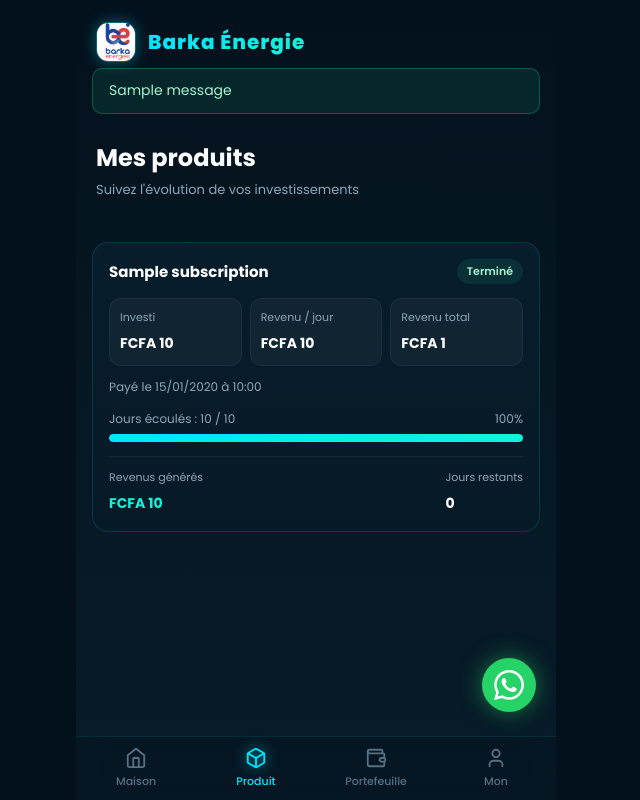
After one commit to fredogary7-rgb/f, a Flask app: page /mes-produits in a window 1280 px wide. The commit adds this page. Shown: the whole page, without its empty margins (324-964 px from the left). Run offline with Flask 3, Linux system fonts and the light colour scheme; the visitor is signed in with stand-in values (Sample User, id 1); one stand-in notice (Sample message) is shown; a database or web service that is not in the repository returns one stand-in record (values such as "Sample title"); some libraries are stand-ins or nearby versions.

Commit message:
Page Mes produits (evolution des investissements) + revenus credites chaque jour a l'heure du paiement

```diff
--- a/app.py
+++ b/app.py
@@ -172,12 +172,20 @@ def credit_income(user_id):
             subs = cur.fetchall()
             for s in subs:
                 sid, daily, days, start, credited_amount = s
+                # Compte les cycles complets de 24h depuis l'heure du paiement
                 elapsed_days = max(0, (now - start).days)
                 earned = min(elapsed_days, days) * float(daily)
                 to_credit = earned - float(credited_amount or 0)
                 if to_credit > 0:
                     cur.execute("UPDATE users SET balance = balance + %s WHERE id = %s", (to_credit, user_id))
                     cur.execute("UPDATE subscriptions SET credited_amount = %s WHERE id = %s", (earned, sid))
+
+
+@app.before_request
+def auto_credit_income():
+    """Crédite les revenus journaliers automatiquement à chaque requête d'un utilisateur connecté."""
+    if "user_id" in session and request.endpoint != "static":
+        credit_income(session["user_id"])
 
 
 def credit_referral_commissions(user_id, amount):
@@ -261,6 +269,41 @@ def produit_confirmation(name):
     if not product:
         return redirect(url_for("produit"))
     return render_template("confirmation.html", product=product)
+
+
+@app.route("/mes-produits")
+@login_required
+def mes_produits():
+    credit_income(session["user_id"])
+    now = datetime.now()
+    with get_db() as conn:
+        with conn.cursor(cursor_factory=RealDictCursor) as cur:
+            cur.execute("SELECT * FROM subscriptions WHERE user_id = %s ORDER BY created_at DESC", (session["user_id"],))
+            subs = cur.fetchall()
+
+    items = []
+    for s in subs:
+        start = s["start_date"]
+        total_days = int(s["days"] or 0)
+        # Cycles complets de 24h depuis l'heure du paiement
+        elapsed_days = max(0, (now - start).days)
+        elapsed_days = min(elapsed_days, total_days)
+        progress = int(elapsed_days * 100 / total_days) if total_days else 100
+        items.append({
+            "name": s["product_name"],
+            "price": int(float(s["price"])),
+            "daily": int(float(s["daily_income"])),
+            "total": int(float(s["total_income"])),
+            "start": start,
+            "elapsed_days": elapsed_days,
+            "total_days": total_days,
+            "progress": progress,
+            "earned": int(float(s["credited_amount"] or 0)),
+            "remaining": max(0, total_days - elapsed_days),
+            "active": elapsed_days < total_days,
+        })
+
+    return render_template("mes_produits.html", products=items, count=len(items))
 
 
 @app.route("/portefeuille")
--- a/static/css/portefeuille.css
+++ b/static/css/portefeuille.css
@@ -135,6 +135,58 @@
 }
 .stat span { display: block; font-size: 11px; color: var(--muted); margin-bottom: 4px; }
 .stat b { font-size: 14px; font-weight: 700; color: var(--accent); word-break: break-word; }
+
+/* ===== MES PRODUITS (évolution des investissements) ===== */
+.invest-head {
+    display: flex;
+    justify-content: space-between;
+    align-items: center;
+    margin-bottom: 14px;
+}
+.invest-stats {
+    display: grid;
+    grid-template-columns: repeat(3, 1fr);
+    gap: 8px;
+    margin-bottom: 12px;
+}
+.invest-stat {
+    background: rgba(255,255,255,0.04);
+    border: 1px solid rgba(255,255,255,0.05);
+    border-radius: 12px;
+    padding: 10px;
+}
+.stat-label { display: block; font-size: 11px; color: var(--muted); margin-bottom: 4px; }
+.stat-value { font-size: 14px; font-weight: 700; color: #fff; word-break: break-word; }
+.invest-date { font-size: 12px; color: var(--muted); margin-bottom: 14px; }
+.invest-progress-head {
+    display: flex;
+    justify-content: space-between;
+    font-size: 12px;
+    color: var(--muted);
+    margin-bottom: 6px;
+}
+.invest-progress {
+    height: 8px;
+    border-radius: 999px;
+    background: rgba(255,255,255,0.08);
+    overflow: hidden;
+    margin-bottom: 14px;
+}
+.invest-progress-fill {
+    height: 100%;
+    border-radius: 999px;
+    background: linear-gradient(90deg, #00E5FF, #14F1D9);
+    box-shadow: 0 0 8px rgba(0,229,255,0.55);
+    transition: width 0.6s cubic-bezier(0.34,1.56,0.64,1);
+}
+.invest-footer {
+    display: flex;
+    justify-content: space-between;
+    gap: 10px;
+    padding-top: 12px;
+    border-top: 1px solid rgba(255,255,255,0.06);
+}
+.invest-footer .stat-value.earn { color: #14F1D9; }
 
 /* ===== CARTE BANCAIRE (solde + numéro) ===== */
 .bank-card {
--- a/templates/dashboard.html
+++ b/templates/dashboard.html
@@ -48,6 +48,10 @@
                 <a class="menu-item" href="{{ url_for('produit') }}">
                     <span class="menu-icon"><svg xmlns="http://www.w3.org/2000/svg" width="24" height="24" viewBox="0 0 24 24" fill="none" stroke="currentColor" stroke-width="2" stroke-linecap="round" stroke-linejoin="round"><path d="M21 8a2 2 0 0 0-1-1.73l-7-4a2 2 0 0 0-2 0l-7 4A2 2 0 0 0 3 8v8a2 2 0 0 0 1 1.73l7 4a2 2 0 0 0 2 0l7-4A2 2 0 0 0 21 16Z"/><path d="m3.3 7 8.7 5 8.7-5"/><path d="M12 22V12"/></svg></span>
                     <span>Produits</span>
+                </a>
+                <a class="menu-item" href="{{ url_for('mes_produits') }}">
+                    <span class="menu-icon"><svg xmlns="http://www.w3.org/2000/svg" width="24" height="24" viewBox="0 0 24 24" fill="none" stroke="currentColor" stroke-width="2" stroke-linecap="round" stroke-linejoin="round"><path d="m16 16 2-4 2 4"/><path d="M22 16a3 3 0 0 1-6 0"/><path d="M2 16a8 8 0 0 1 16 0"/><path d="M12 12v4"/></svg></span>
+                    <span>Mes produits</span>
                 </a>
                 <a class="menu-item" href="{{ url_for('equipe') }}">
                     <span class="menu-icon"><svg xmlns="http://www.w3.org/2000/svg" width="24" height="24" viewBox="0 0 24 24" fill="none" stroke="currentColor" stroke-width="2" stroke-linecap="round" stroke-linejoin="round"><path d="M16 21v-2a4 4 0 0 0-4-4H6a4 4 0 0 0-4 4v2"/><circle cx="9" cy="7" r="4"/><path d="M22 21v-2a4 4 0 0 0-3-3.87"/><path d="M16 3.13a4 4 0 0 1 0 7.75"/></svg></span>
--- /dev/null
+++ b/templates/mes_produits.html
@@ -0,0 +1,128 @@
+<!DOCTYPE html>
+<html lang="fr">
+<head>
+    <meta charset="UTF-8">
+    <meta name="viewport" content="width=device-width, initial-scale=1.0, viewport-fit=cover">
+    <title>Mes produits - Barka Énergie</title>
+    <link rel="preconnect" href="https://fonts.googleapis.com">
+    <link rel="preconnect" href="https://fonts.gstatic.com" crossorigin>
+    <link href="https://fonts.googleapis.com/css2?family=Poppins:wght@400;500;600;700;800&display=swap" rel="stylesheet">
+    <link rel="stylesheet" href="{{ url_for('static', filename='css/home.css') }}">
+    <link rel="stylesheet" href="{{ url_for('static', filename='css/dashboard.css') }}">
+    <link rel="stylesheet" href="{{ url_for('static', filename='css/portefeuille.css') }}">
+</head>
+<body>
+    <main class="app">
+        <header class="dash-header">
+            <img class="dash-logo" src="{{ url_for('static', filename='f.jpg') }}" alt="Barka Énergie">
+            <span class="dash-brand">Barka Énergie</span>
+        </header>
+
+        {% with messages = get_flashed_messages(with_categories=true) %}
+            {% if messages %}
+                <div class="flash-container">
+                    {% for category, message in messages %}
+                        <div class="flash flash-{{ category }}">{{ message }}</div>
+                    {% endfor %}
+                </div>
+            {% endif %}
+        {% endwith %}
+
+        <section class="page-title">
+            <h1>Mes produits</h1>
+            <p>Suivez l'évolution de vos investissements</p>
+        </section>
+
+        {% if products %}
+            {% for p in products %}
+            <section class="card-section">
+                <div class="invest-card">
+                    <div class="invest-head">
+                        <span class="invest-name">{{ p.name }}</span>
+                        <span class="badge {% if p.active %}badge-approved{% else %}badge-completed{% endif %}">{{ 'Actif' if p.active else 'Terminé' }}</span>
+                    </div>
+
+                    <div class="invest-stats">
+                        <div class="invest-stat">
+                            <span class="stat-label">Investi</span>
+                            <span class="stat-value">FCFA {{ p.price|fmt }}</span>
+                        </div>
+                        <div class="invest-stat">
+                            <span class="stat-label">Revenu / jour</span>
+                            <span class="stat-value">FCFA {{ p.daily|fmt }}</span>
+                        </div>
+                        <div class="invest-stat">
+                            <span class="stat-label">Revenu total</span>
+                            <span class="stat-value">FCFA {{ p.total|fmt }}</span>
+                        </div>
+                    </div>
+
+                    <div class="invest-date">Payé le {{ p.start.strftime('%d/%m/%Y à %H:%M') }}</div>
+
+                    <div class="invest-progress-head">
+                        <span>Jours écoulés : {{ p.elapsed_days }} / {{ p.total_days }}</span>
+                        <span>{{ p.progress }}%</span>
+                    </div>
+                    <div class="invest-progress">
+                        <div class="invest-progress-fill" style="width: {{ p.progress }}%;"></div>
+                    </div>
+
+                    <div class="invest-footer">
+                        <div>
+                            <span class="stat-label">Revenus générés</span>
+                            <span class="stat-value earn">FCFA {{ p.earned|fmt }}</span>
+                        </div>
+                        <div>
+                            <span class="stat-label">Jours restants</span>
+                            <span class="stat-value">{{ p.remaining }}</span>
+                        </div>
+                    </div>
+                </div>
+            </section>
+            {% endfor %}
+        {% else %}
+            <section class="card-section">
+                <div class="bank-card" style="text-align:center;">
+                    <span class="bank-number-label">Aucun produit</span>
+                    <span class="bank-number-value" style="font-size:16px; margin-top:8px;">Vous n'avez pas encore acheté de produit</span>
+                    <a class="wallet-btn" href="{{ url_for('produit') }}" style="margin-top:16px;">Voir les produits</a>
+                </div>
+            </section>
+        {% endif %}
+    <a class="whatsapp-btn" href="https://chat.whatsapp.com/GtdEVYP0OzMIRthQT4ZKR4" target="_blank" rel="noopener" aria-label="Service client WhatsApp">
+        <svg viewBox="0 0 24 24" fill="currentColor" xmlns="http://www.w3.org/2000/svg"><path d="M17.472 14.382c-.297-.149-1.758-.867-2.03-.967-.273-.099-.471-.148-.67.15-.197.297-.767.966-.94 1.164-.173.199-.347.223-.644.075-.297-.15-1.255-.463-2.39-1.475-.883-.788-1.48-1.761-1.653-2.059-.173-.297-.018-.458.13-.606.134-.133.298-.347.446-.52.149-.174.198-.298.298-.497.099-.198.05-.371-.025-.52-.075-.149-.669-1.612-.916-2.207-.242-.579-.487-.5-.669-.51-.173-.008-.371-.01-.57-.01-.198 0-.52.074-.792.372-.272.297-1.04 1.016-1.04 2.479 0 1.462 1.065 2.875 1.213 3.074.149.198 2.096 3.2 5.077 4.487.709.306 1.262.489 1.694.625.712.227 1.36.195 1.871.118.571-.085 1.758-.719 2.006-1.413.248-.694.248-1.289.173-1.413-.074-.124-.272-.198-.57-.347m-5.421 7.403h-.004a9.87 9.87 0 0 1-5.031-1.378l-.361-.214-3.741.982.998-3.648-.235-.374a9.86 9.86 0 0 1-1.51-5.26c.001-5.45 4.436-9.884 9.888-9.884 2.64 0 5.122 1.03 6.988 2.898a9.825 9.825 0 0 1 2.893 6.994c-.003 5.45-4.437 9.884-9.885 9.884m8.413-18.297A11.815 11.815 0 0 0 12.05 0C5.495 0 .16 5.335.157 11.892c0 2.096.547 4.142 1.588 5.945L.057 24l6.305-1.654a11.882 11.882 0 0 0 5.683 1.448h.005c6.554 0 11.89-5.335 11.893-11.893a11.821 11.821 0 0 0-3.48-8.413Z"/></svg>
+    </a>
+
+    <nav class="bottom-nav">
+        <a class="nav-item" href="{{ url_for('home') }}">
+            <svg xmlns="http://www.w3.org/2000/svg" width="24" height="24" viewBox="0 0 24 24" fill="none" stroke="currentColor" stroke-width="2" stroke-linecap="round" stroke-linejoin="round"><path d="m3 9 9-7 9 7v11a2 2 0 0 1-2 2H5a2 2 0 0 1-2-2z"/><polyline points="9 22 9 12 15 12 15 22"/></svg>
+            <span>Maison</span>
+        </a>
+        <a class="nav-item active" href="{{ url_for('produit') }}">
+            <svg xmlns="http://www.w3.org/2000/svg" width="24" height="24" viewBox="0 0 24 24" fill="none" stroke="currentColor" stroke-width="2" stroke-linecap="round" stroke-linejoin="round"><path d="M21 8a2 2 0 0 0-1-1.73l-7-4a2 2 0 0 0-2 0l-7 4A2 2 0 0 0 3 8v8a2 2 0 0 0 1 1.73l7 4a2 2 0 0 0 2 0l7-4A2 2 0 0 0 21 16Z"/><path d="m3.3 7 8.7 5 8.7-5"/><path d="M12 22V12"/></svg>
+            <span>Produit</span>
+        </a>
+        <a class="nav-item" href="{{ url_for('portefeuille') }}">
+            <svg xmlns="http://www.w3.org/2000/svg" width="24" height="24" viewBox="0 0 24 24" fill="none" stroke="currentColor" stroke-width="2" stroke-linecap="round" stroke-linejoin="round"><path d="M19 7V4a1 1 0 0 0-1-1H5a2 2 0 0 0 0 4h15a1 1 0 0 1 1 1v4h-3a2 2 0 0 0 0 4h3a1 1 0 0 0 1-1v-2a1 1 0 0 0-1-1"/><path d="M3 5v14a2 2 0 0 0 2 2h15a1 1 0 0 0 1-1v-4"/></svg>
+            <span>Portefeuille</span>
+        </a>
+        <a class="nav-item" href="{{ url_for('dashboard') if session.get('user_id') else url_for('login') }}">
+            <svg xmlns="http://www.w3.org/2000/svg" width="24" height="24" viewBox="0 0 24 24" fill="none" stroke="currentColor" stroke-width="2" stroke-linecap="round" stroke-linejoin="round"><path d="M19 21v-2a4 4 0 0 0-4-4H9a4 4 0 0 0-4 4v2"/><circle cx="12" cy="7" r="4"/></svg>
+            <span>Mon</span>
+        </a>
+    </nav>
+
+    <div class="toast" id="toast"></div>
+    <script>
+        const toast = document.getElementById('toast');
+        let toastTimer;
+        function showToast(msg) {
+            toast.textContent = msg;
+            toast.classList.add('show');
+            clearTimeout(toastTimer);
+            toastTimer = setTimeout(() => toast.classList.remove('show'), 1800);
+        }
+    </script>
+    <script src="{{ url_for('static', filename='app.js') }}"></script>
+</body>
+</html>
```
